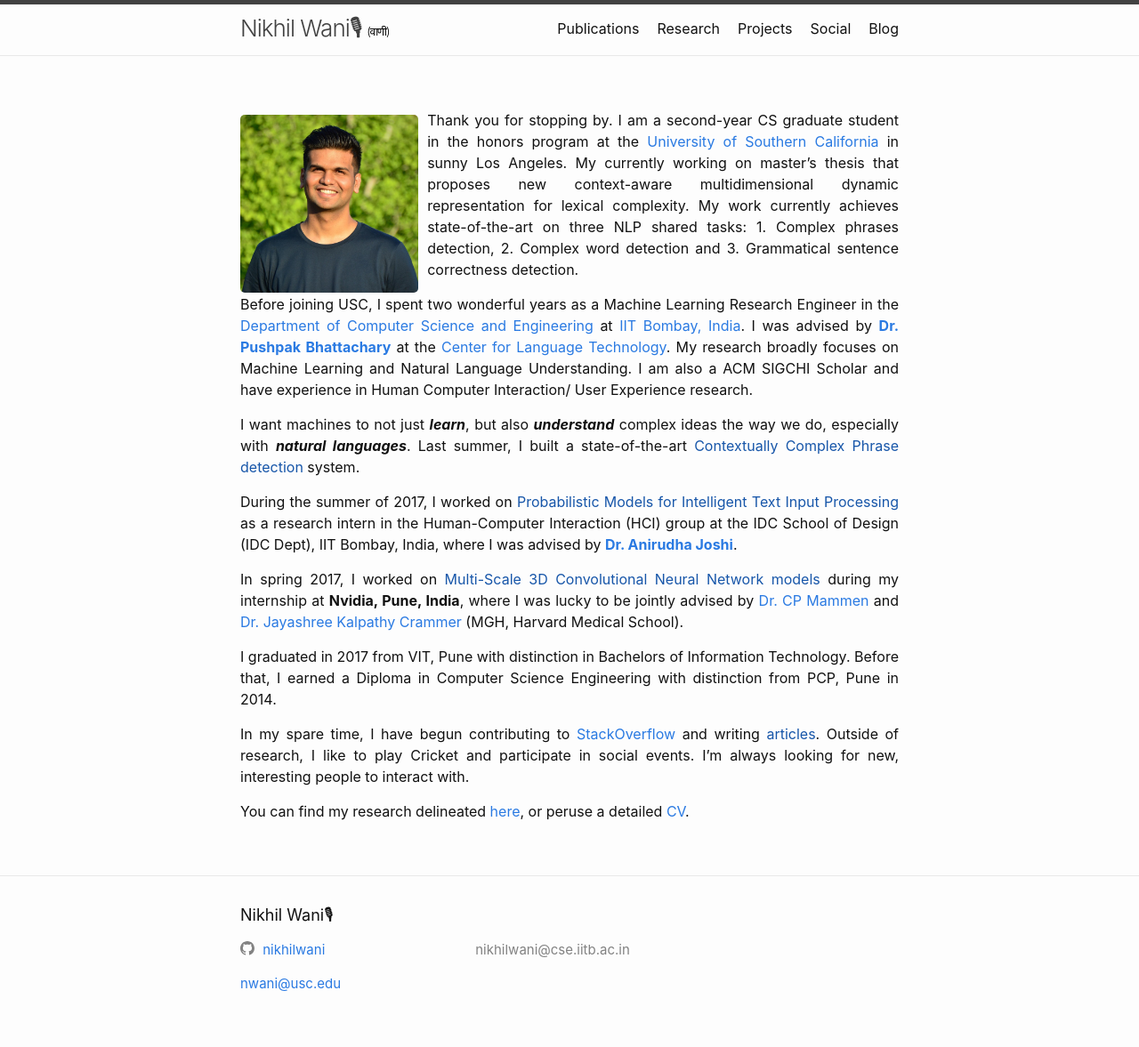
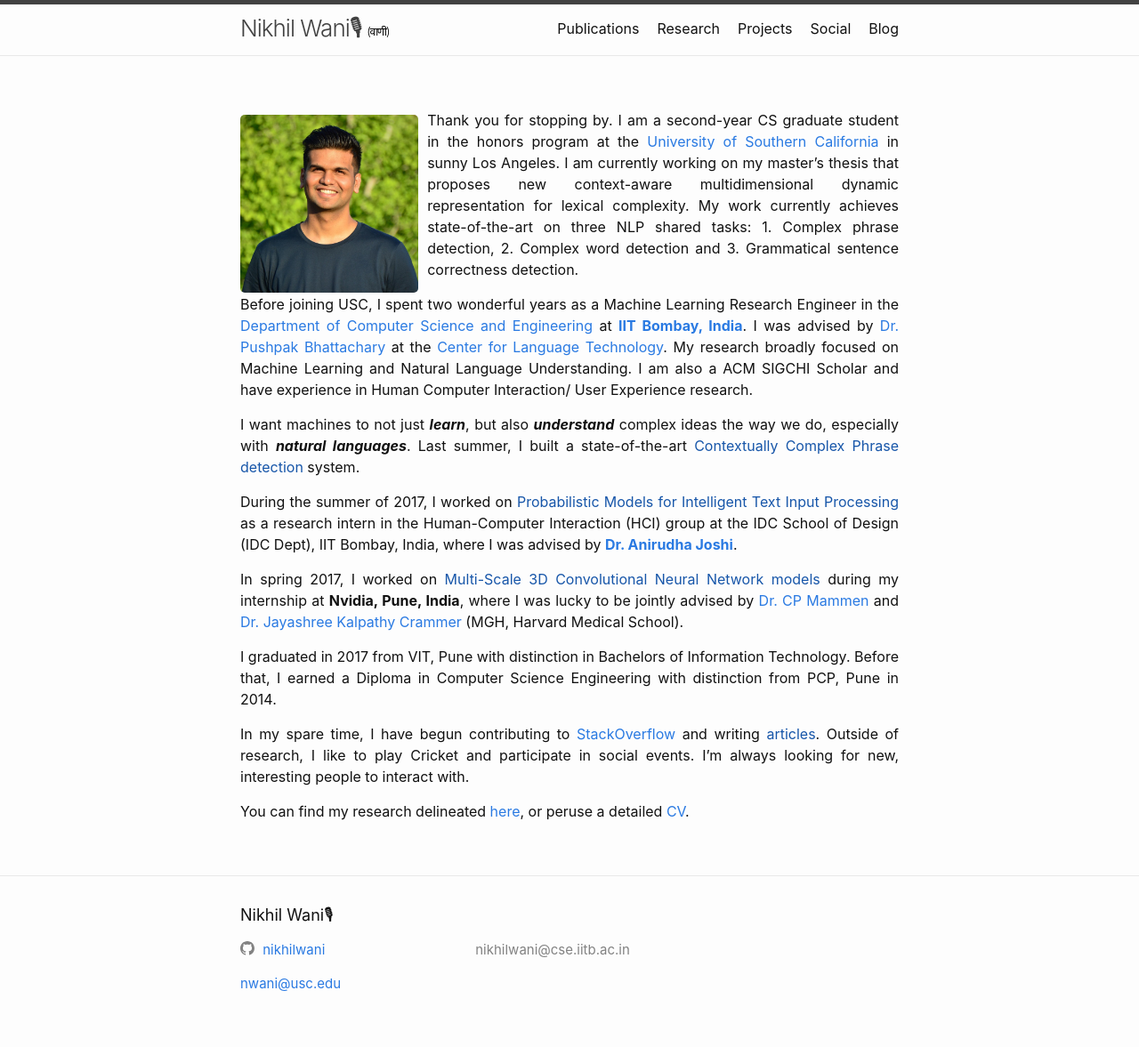
Before and after one commit to nikhilwani/nikhilwani.github.io, a Jekyll site: the page built from index.md, in a window 1280 px wide. Shown: the whole page at 89% size. Built offline with Jekyll 4.4.1, drawn with Linux system fonts in a browser that asks for light colours; comment, search, counter and statistics services are not loaded.

Commit message:
Update index.md

```diff
--- a/index.md
+++ b/index.md
@@ -65,10 +65,10 @@ body
 </div>
 
 
-Thank you for stopping by. I am a second-year CS graduate student in the honors program at the [University of Southern California](https://www.usc.edu/) in sunny Los Angeles. My currently working on master's thesis that proposes new context-aware multidimensional dynamic representation for lexical complexity. My work currently achieves state-of-the-art on three NLP shared tasks: 1. Complex phrases detection, 2. Complex word detection and 3. Grammatical sentence correctness detection.
+Thank you for stopping by. I am a second-year CS graduate student in the honors program at the [University of Southern California](https://www.usc.edu/) in sunny Los Angeles. I am currently working on my master's thesis that proposes new context-aware multidimensional dynamic representation for lexical complexity. My work currently achieves state-of-the-art on three NLP shared tasks: 1. Complex phrase detection, 2. Complex word detection and 3. Grammatical sentence correctness detection.
 
 
-Before joining USC, I spent two wonderful years as a Machine Learning Research Engineer in the [Department of Computer Science and Engineering](https://www.cse.iitb.ac.in/) at [IIT Bombay, India](https://www.iitb.ac.in/). I was advised by **[Dr. Pushpak Bhattachary](https://www.cse.iitb.ac.in/~pb/)** at the [Center for Language Technology](http://www.cfilt.iitb.ac.in/). My research broadly focuses on Machine Learning and Natural Language Understanding. I am also a ACM SIGCHI Scholar and have experience in Human Computer Interaction/ User Experience research.
+Before joining USC, I spent two wonderful years as a Machine Learning Research Engineer in the [Department of Computer Science and Engineering](https://www.cse.iitb.ac.in/) at **[IIT Bombay, India](https://www.iitb.ac.in/)**. I was advised by [Dr. Pushpak Bhattachary](https://www.cse.iitb.ac.in/~pb/) at the [Center for Language Technology](http://www.cfilt.iitb.ac.in/). My research broadly focused on Machine Learning and Natural Language Understanding. I am also a ACM SIGCHI Scholar and have experience in Human Computer Interaction/ User Experience research.
 
  I want machines to not just ***learn***, but also ***understand*** complex ideas the way we do, especially with ***natural languages***. Last summer, I built a state-of-the-art [Contextually Complex Phrase detection]() system.
 
```
